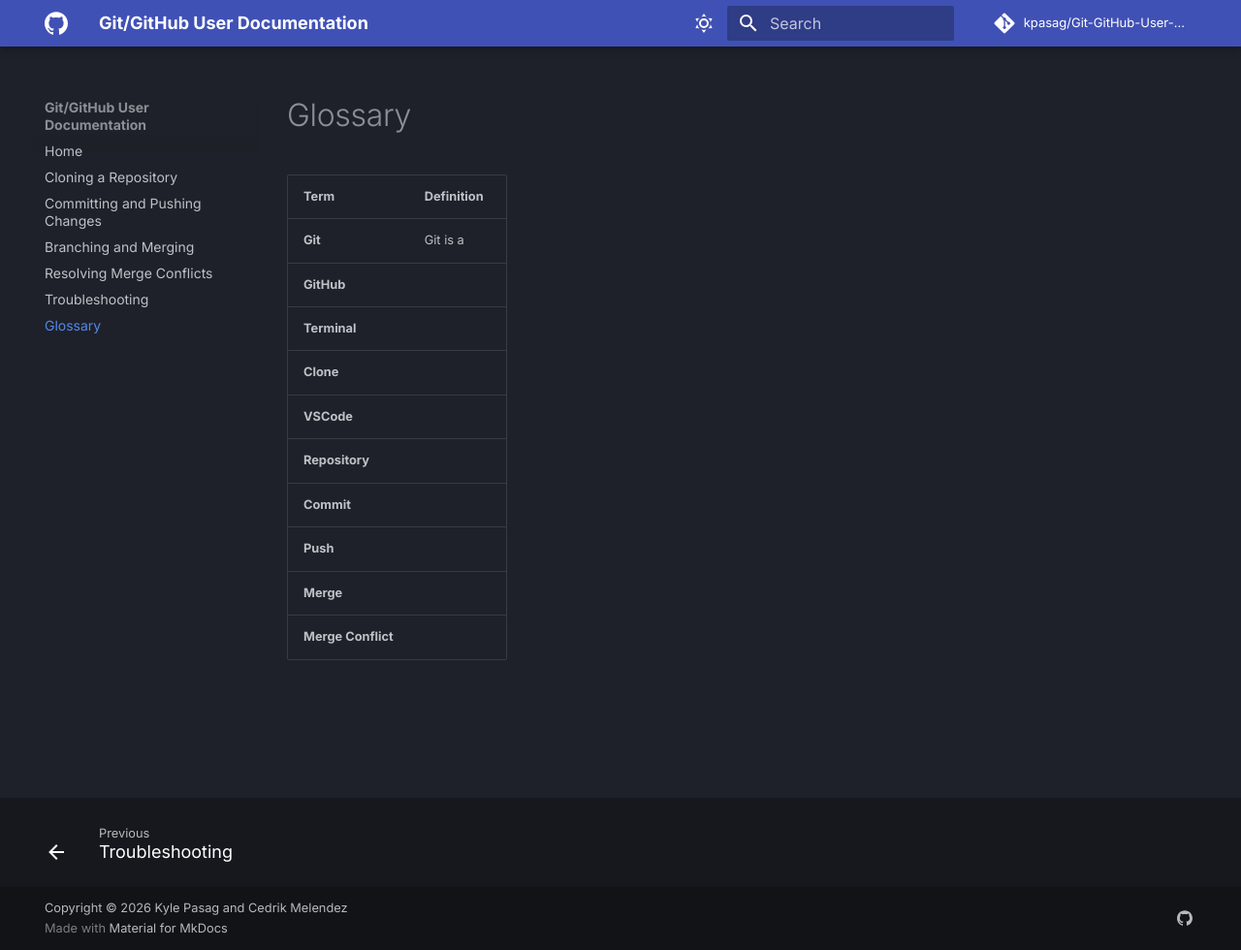
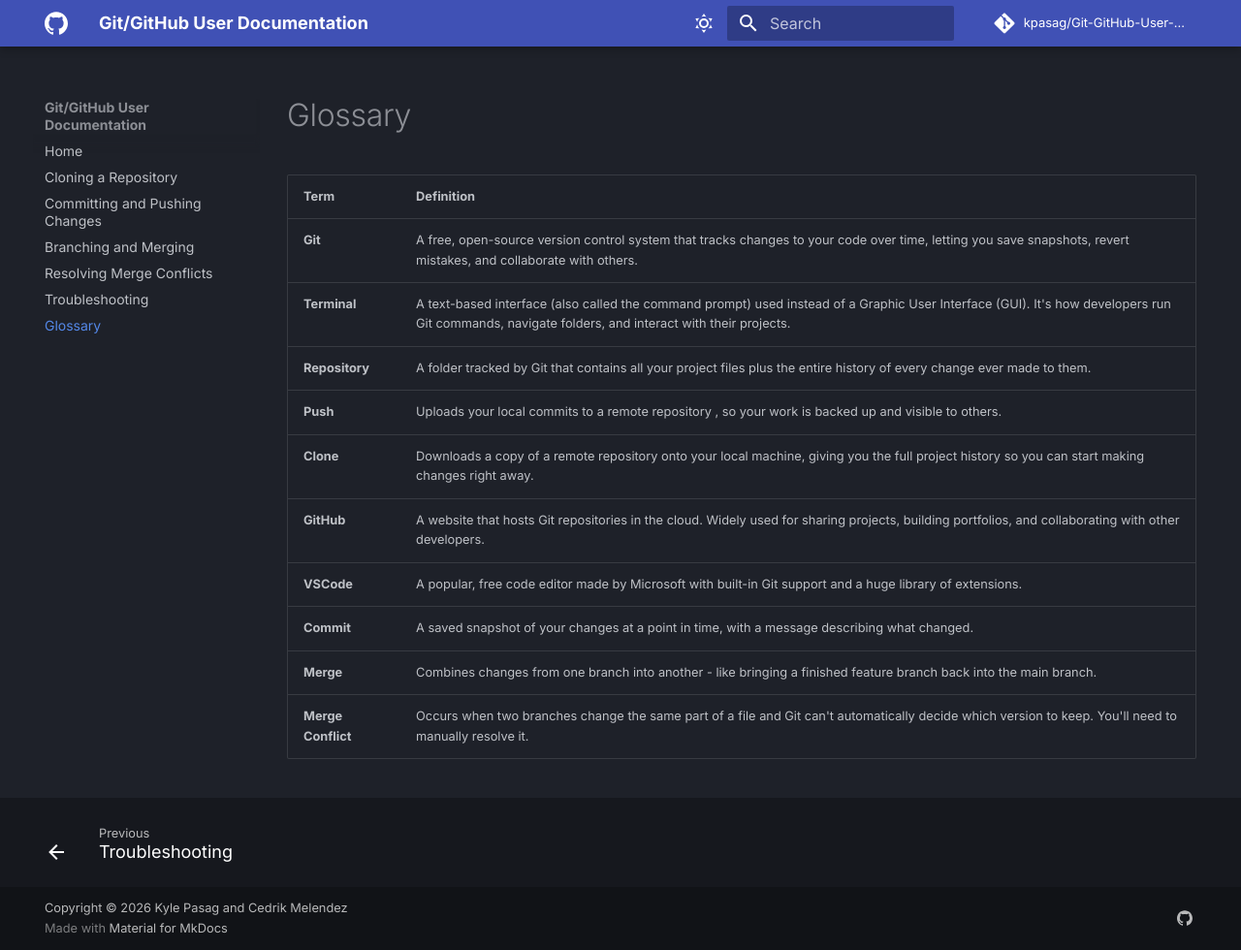
Before and after one commit to kpasag/Git-GitHub-User-Documentation, an MkDocs documentation site: the page built from docs/glossary.md, in a window 1280 px wide and 980 px high. Shown: the whole window at 97% size. Built offline with MkDocs 1.6.1 and Material for MkDocs 9.7.7, drawn with Linux system fonts in a browser that asks for light colours; comment, search, counter and statistics services are not loaded.

Commit message:
Created glossary

```diff
--- a/docs/glossary.md
+++ b/docs/glossary.md
@@ -1,13 +1,13 @@
 # Glossary
-| Term               | Definition |
-|--------------------|------------|
-| **Git**            | Git is a   |
-| **GitHub**         |            |
-| **Terminal**       |            |
-| **Clone**          |            |
-| **VSCode**         |            |
-| **Repository**     |            |
-| **Commit**         |            |
-| **Push**           |            |
-| **Merge**          |            |
-| **Merge Conflict** |            |
+| Term               | Definition                                                                                                                                                                                        |
+|--------------------|---------------------------------------------------------------------------------------------------------------------------------------------------------------------------------------------------|
+| **Git**            | A free, open-source version control system that tracks changes to your code over time, letting you save snapshots, revert mistakes, and collaborate with others.                                  |
+| **Terminal**       | A text-based interface (also called the command prompt) used instead of a Graphic User Interface (GUI). It's how developers run Git commands, navigate folders, and interact with their projects. |
+| **Repository**     | A folder tracked by Git that contains all your project files plus the entire history of every change ever made to them.                                                                           |
+| **Push**           | Uploads your local commits to a remote repository , so your work is backed up and visible to others.                                                                                              |
+| **Clone**          | Downloads a copy of a remote repository onto your local machine, giving you the full project history so you can start making changes right away.                                                  |
+| **GitHub**         | A website that hosts Git repositories in the cloud. Widely used for sharing projects, building portfolios, and collaborating with other developers.                                               |
+| **VSCode**         | A popular, free code editor made by Microsoft with built-in Git support and a huge library of extensions.                                                                                         |
+| **Commit**         | A saved snapshot of your changes at a point in time, with a message describing what changed.                                                                                                      |
+| **Merge**          | Combines changes from one branch into another - like bringing a finished feature branch back into the main branch.                                                                                |
+| **Merge Conflict** | Occurs when two branches change the same part of a file and Git can't automatically decide which version to keep. You'll need to manually resolve it.                                             |
```
